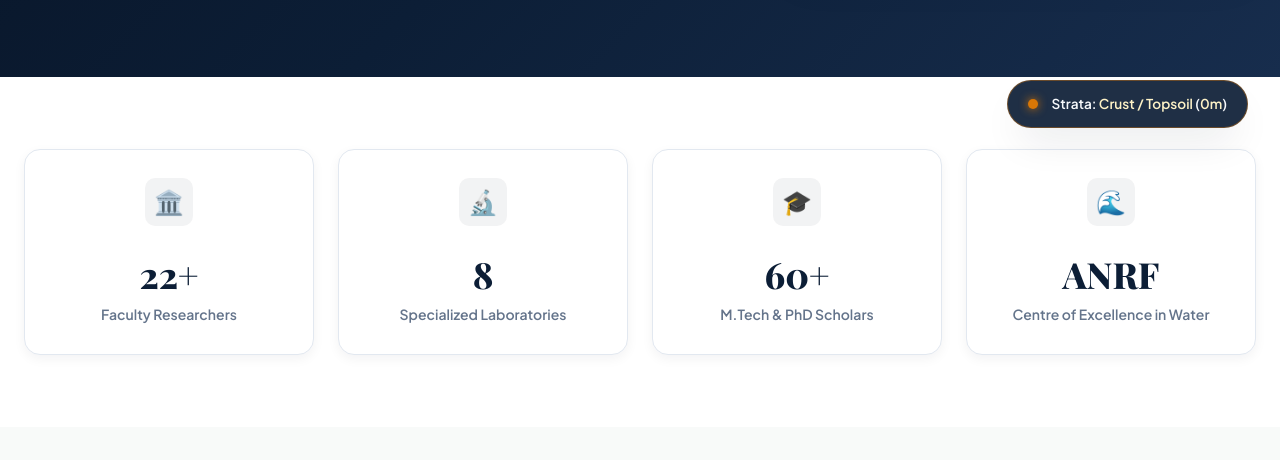
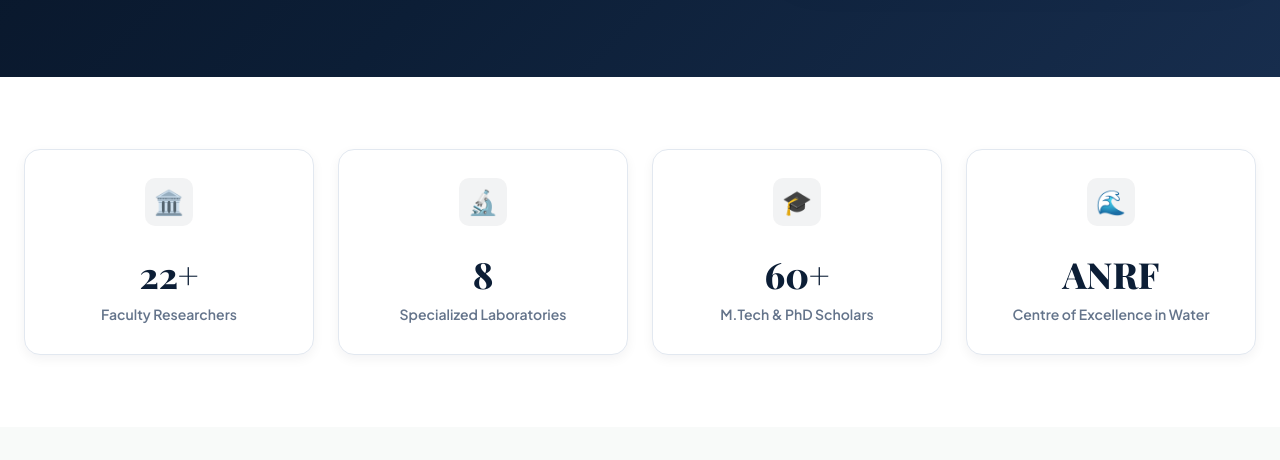
Before and after one commit to baruahayudh63-web/earthscienceiitgn, a plain HTML site: page index.html in a window 1280 px wide. Shown: the part 640-1100 px from the top of the page. Drawn offline with nearby package versions, Linux system fonts and the light colour scheme; a web font is replaced by a local one.

Commit message:
Remove Geological Scroll Depth HUD widget from HTML, CSS, and JS

```diff
--- a/index.html
+++ b/index.html
@@ -256,14 +256,6 @@
     </div>
   </section>
 
-  <!-- Geological Scroll Depth HUD Widget -->
-  <div class="depth-hud" id="depth-hud">
-    <div class="depth-hud-dot"></div>
-    <div class="depth-hud-text">
-      Strata: <span id="depth-layer">Crust / Topsoil</span> (<span id="depth-val">0m</span>)
-    </div>
-  </div>
-
   <!-- Institutional Site Footer -->
   <footer class="site-footer">
     <div class="container">
--- a/script.js
+++ b/script.js
@@ -1,5 +1,3 @@
-
-
 document.addEventListener('DOMContentLoaded', () => {
 
   // 2. People Directory Filtering & Search Logic
--- a/styles.css
+++ b/styles.css
@@ -878,44 +878,6 @@ section.site-section.bg-subtle {
   border: none;
 }
 
-/* Academic Depth & Geological HUD Widget */
-.depth-hud {
-  position: fixed;
-  bottom: 2rem;
-  right: 2rem;
-  background: rgba(12, 30, 54, 0.92);
-  border: 1px solid rgba(217, 119, 6, 0.4);
-  backdrop-filter: blur(12px);
-  color: var(--text-light);
-  padding: 0.75rem 1.25rem;
-  border-radius: var(--radius-full);
-  z-index: 999;
-  display: flex;
-  align-items: center;
-  gap: 0.85rem;
-  box-shadow: var(--shadow-lg);
-  font-size: 0.85rem;
-  font-weight: 600;
-  transition: var(--transition-fast);
-}
-
-.depth-hud:hover {
-  transform: translateY(-2px);
-  border-color: var(--accent-gold);
-}
-
-.depth-hud-dot {
-  width: 10px;
-  height: 10px;
-  border-radius: 50%;
-  background-color: var(--accent-gold);
-  box-shadow: 0 0 10px var(--accent-gold);
-}
-
-.depth-hud-text span {
-  color: var(--accent-gold-light);
-}
-
 /* Footer Template */
 footer.site-footer {
   background-color: var(--primary-navy-dark);
```
Also changed, not shown: about.html (+0 -8 lines), academics.html (+0 -8 lines), contact.html (+0 -8 lines), gallery.html (+0 -8 lines), people.html (+0 -8 lines), research.html (+0 -8 lines).
